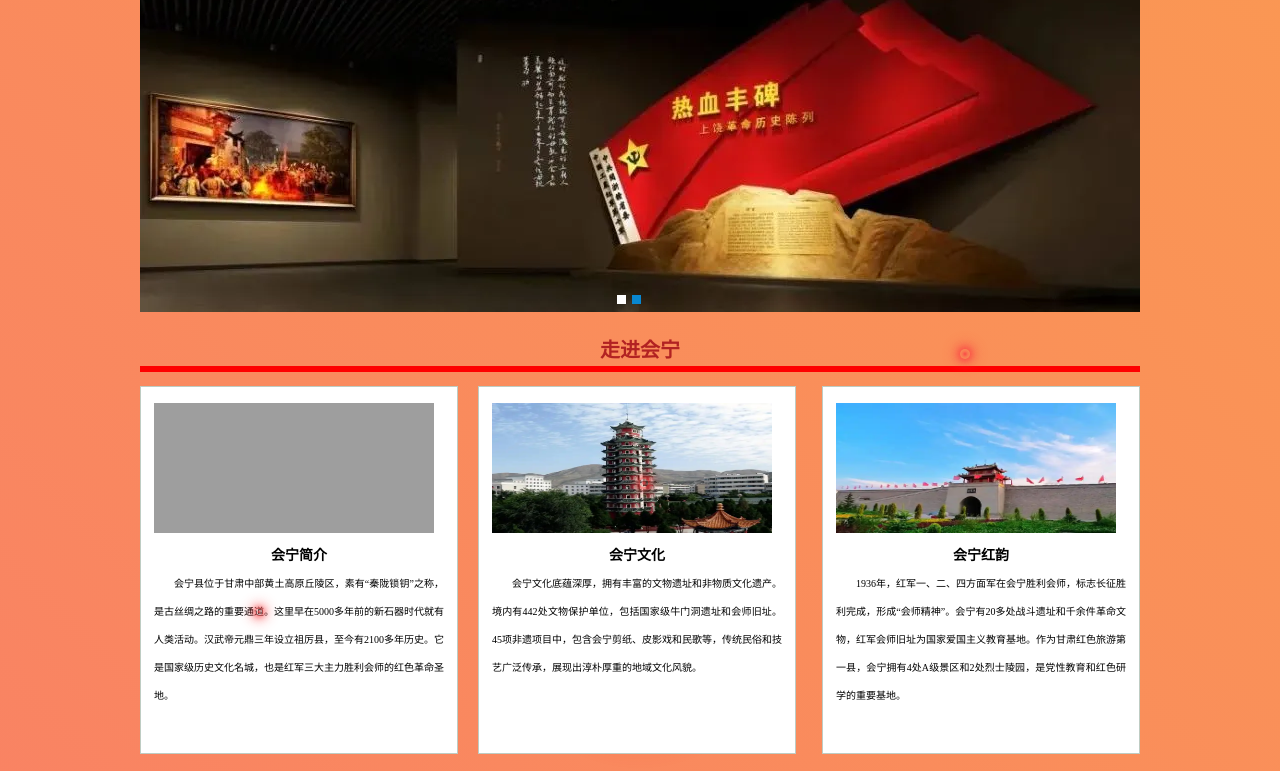
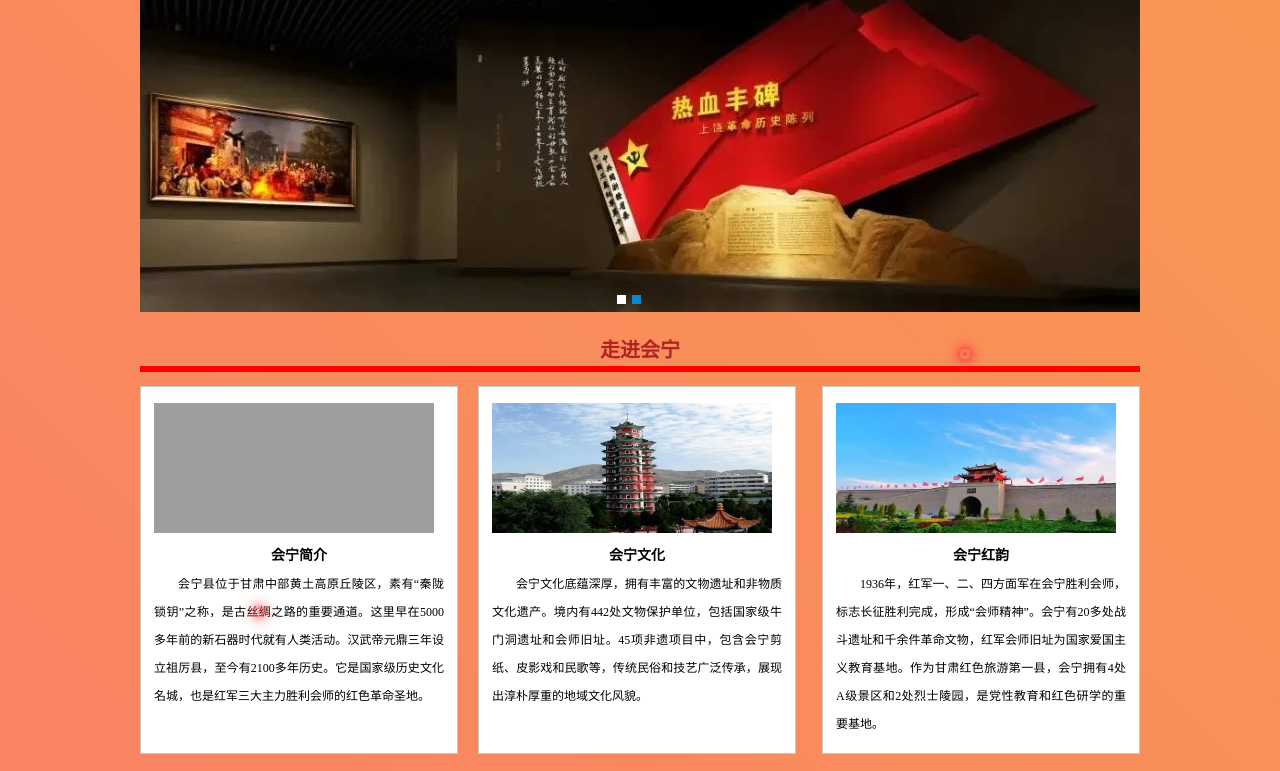
Before and after one commit to Code-world-1/huininginnovate, a plain HTML site: page index.html in a window 1280 px wide. Shown: the part 163-934 px from the top of the page. Drawn offline with Linux system fonts and the light colour scheme; grey boxes are pictures that could not be loaded.

Commit message:
Update index.html

```diff
--- a/index.html
+++ b/index.html
@@ -112,7 +112,7 @@
 		<div class="content">
 
 			<p class="p_tit1">走进会宁</p>
-			<ul class="ul_jishu clearfix" style="font-family: '宋体'; font-size: 10px; line-height: 1; text-align: justify;">
+			<ul class="ul_jishu clearfix" style="font-family: '宋体'; font-size: 12px; line-height: 1; text-align: justify;">
 
 				<li class="fl">
 					<img src="images/1.png" width="280" height="130" alt="" title="">
```
